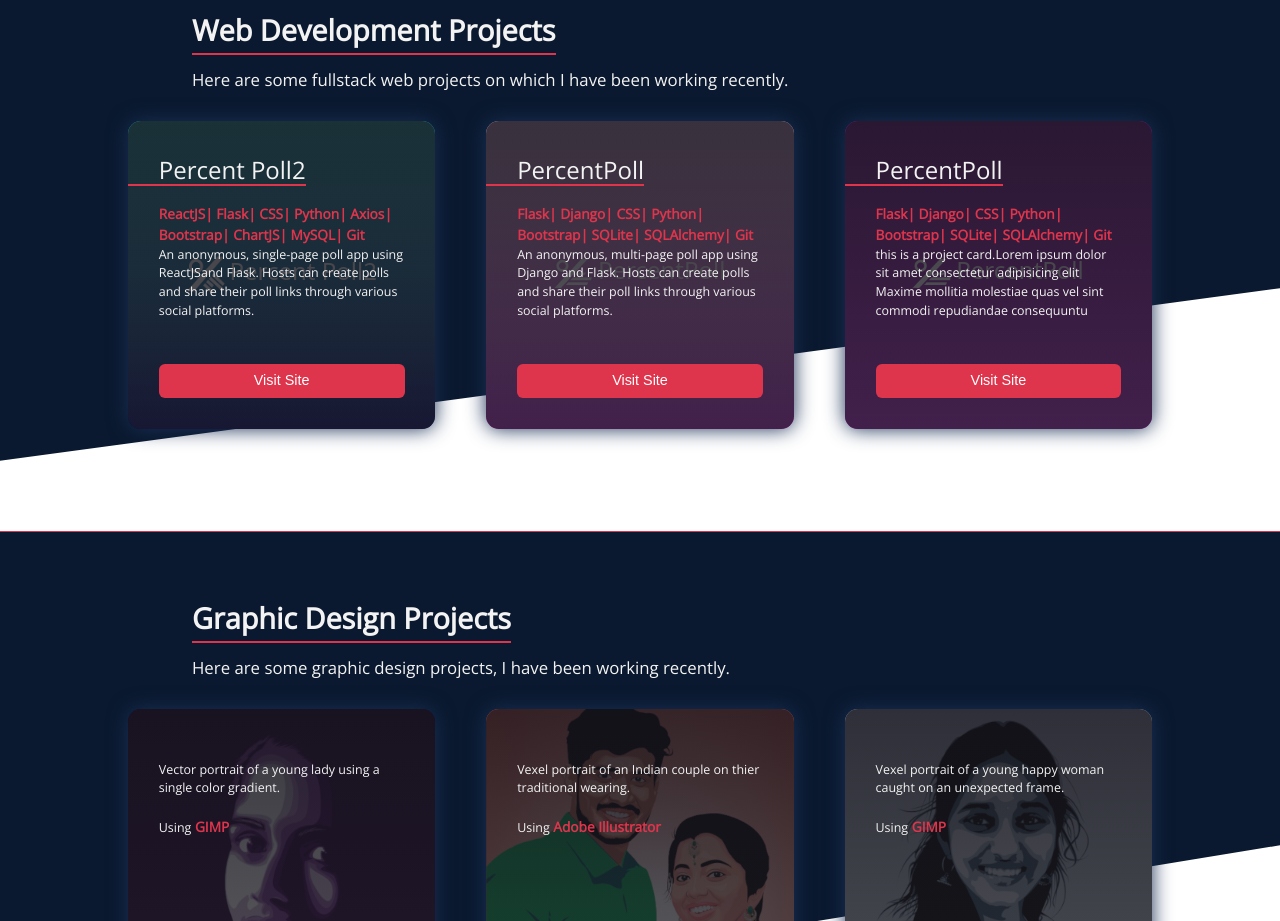
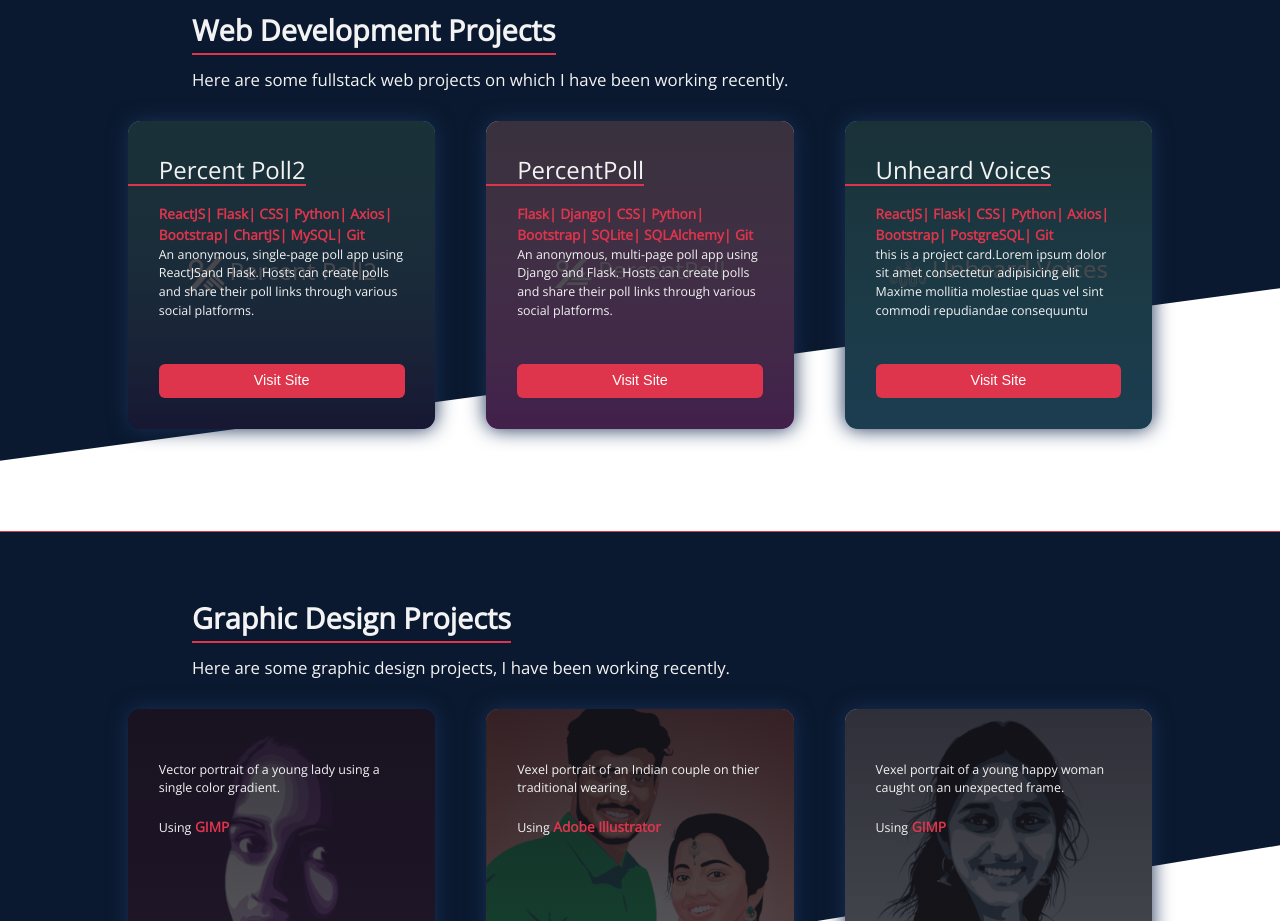
Before and after one commit to Abhinraj-ss/Portfolio, a React (Create React App) app in the folder portfolio/: page / in a window 1280 px wide. Shown: the part 2300-3221 px from the top of the page. Built offline with nearby package versions, Linux system fonts and the light colour scheme.

Commit message:
added 1 web projects

```diff
--- a/portfolio/src/App.css
+++ b/portfolio/src/App.css
@@ -1,6 +1,8 @@
 @import url('https://fonts.googleapis.com/css2?family=Open+Sans:wght@300&display=swap');
 @import url('https://fonts.googleapis.com/css2?family=Dosis:wght@500&display=swap');
 @import url('https://fonts.googleapis.com/css2?family=Josefin+Sans&display=swap');
+@import url('https://fonts.googleapis.com/css2?family=Montserrat:wght@500;700&display=swap');
+@import url('https://fonts.googleapis.com/css2?family=Comfortaa:wght@500&display=swap');
 :root{
   --clr-primary:#0a192f;
   --clr-secondary:#DE354C;
--- a/portfolio/src/Components/Projects/webProjects.js
+++ b/portfolio/src/Components/Projects/webProjects.js
@@ -18,12 +18,12 @@ export const webProjects =[
         'link': 'https://percentpoll.herokuapp.com/'
     },
     {
-        'title':'PercentPoll',
-        'keywords':<b>Flask| Django| CSS| Python| Bootstrap| SQLite| SQLAlchemy| Git</b>,
+        'title':'Unheard Voices',
+        'keywords':<b>ReactJS| Flask| CSS| Python| Axios| Bootstrap| PostgreSQL| Git</b>,
         'content':"this is a project card.Lorem ipsum dolor sit amet consectetur adipisicing elit Maxime mollitia molestiae quas vel sint commodi repudiandae consequuntu",
-        image:require('../../assets/images/percentpoll.png'),
-        'color':'#9c27b0',
-        'font':'',
-        'link': 'https://percentpoll.herokuapp.com/'
+        image:require('../../assets/images/unheardvoices.png'),
+        'color':'linear-gradient(to bottom,#30cfd0 0,#158FC3  100%)',
+        'font':'Montserrat, sans-serif',
+        'link': 'https://unheard-voices.netlify.app/'
     }
 ]
```
Also changed, not shown: portfolio/src/assets/images/unheardvoices.png (added), 1 other file (tests, documents, lock files or other folders).
